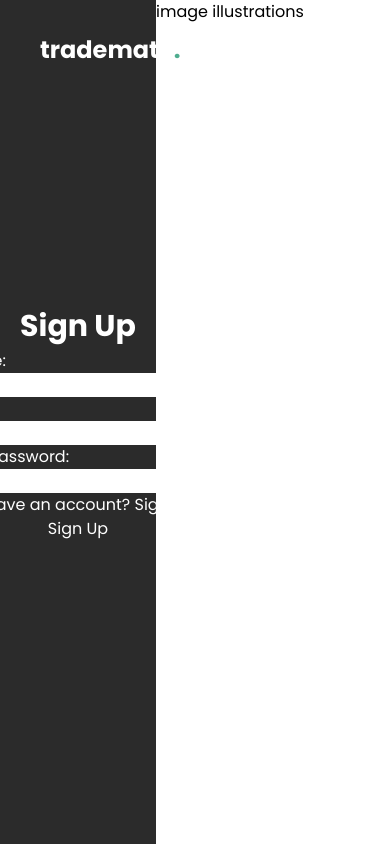
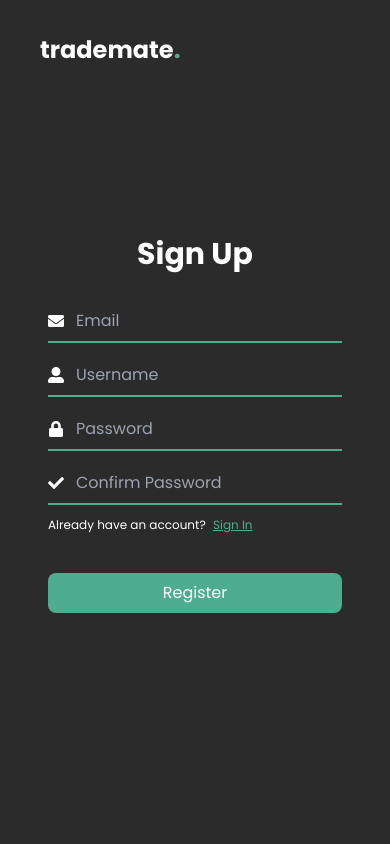
Before and after one commit to teoyi/trademate, a React (Vite) app in the folder client/: page /register in a window 390 px wide. Built offline with nearby package versions, Linux system fonts and the light colour scheme.

Commit message:
Completed registration form plus responsiveness

```diff
--- a/client/src/components/Auth/Register.tsx
+++ b/client/src/components/Auth/Register.tsx
@@ -1,30 +1,37 @@
 import { Link } from 'react-router-dom';
+import { FaUserAlt, FaLock, FaEnvelope, FaCheck } from "react-icons/fa";
 
 const Register = () => {
   return (
     <div className="h-screen flex flex-row">
-      <div className="w-2/5 flex flex-col justify-center items-center">
-        <h1 className="text-[30px] font-bold">Sign Up</h1>
-        <form className="flex flex-col px-20 justify-center">
-          <label htmlFor='username'>
-            Username:
-          </label>
-          <input type="text" id="username" autoComplete='off' required />
-          <label htmlFor='password'>
-            Password:
-          </label>
-          <input type="password" id="passwrod" required />
-          <label htmlFor='confirm_password'>
-            Confirm Password:
-          </label>
-          <input type="password" id="confirm_passwrod" required />
-          <div>
-            Already have an account? <Link to="/login">Sign In</Link>
+      <div className="w-full lg:w-2/5 flex flex-col justify-center items-center">
+        <h1 className="text-[30px] font-bold mb-8">Sign Up</h1>
+        <form className="flex flex-col px-12 justify-center w-full lg:w-5/6 max-w-[500px]">
+          <div className="flex flex-row items-center justify-center mb-5 border-b-2 border-accent pb-2">
+            <i className="text-md mr-3"><FaEnvelope /></i>
+            <input type="text" id="email" autoComplete='off' placeholder="Email" required className="bg-transparent  w-full focus:outline-0"/>
           </div>
-          <button>Sign Up</button>
+          <div className="flex flex-row items-center justify-center mb-5 border-b-2 border-accent pb-2">
+            <i className="text-md mr-3"><FaUserAlt /></i>
+            <input type="text" id="username" autoComplete='off' placeholder="Username" required className="bg-transparent  w-full focus:outline-0"/>
+          </div>
+          <div className="flex flex-row items-center justify-center mb-5 border-b-2 border-accent pb-2">
+            <i className="text-md mr-3"><FaLock /></i>
+            <input type="password" id="password" placeholder="Password" required className="bg-transparent  w-full focus:outline-0" />
+          </div>
+          <div className="flex flex-row items-center justify-center mb-3 border-b-2 border-accent pb-2">
+            <i className="text-md mr-3"><FaCheck /></i>
+            <input type="confirm-password" id="confirm-password" placeholder="Confirm Password" required className="bg-transparent  w-full focus:outline-0" />
+          </div>
+          <div className='text-xs mb-10'>
+            Already have an account? <Link to="/login" className='text-accent ml-1 underline'>Sign In</Link>
+          </div>
+          <div className="flex justify-center items-center">
+            <button className="text-md bg-accent py-2 w-full rounded-lg">Register</button>
+          </div>
         </form>
       </div>
-      <div className="w-3/5 bg-white text-black">image illustrations</div>
+      <div className="hidden lg:block w-3/5  h-full text-black bg-login-img bg-cover brightness-75"></div>
     </div>
   )
 }
```
